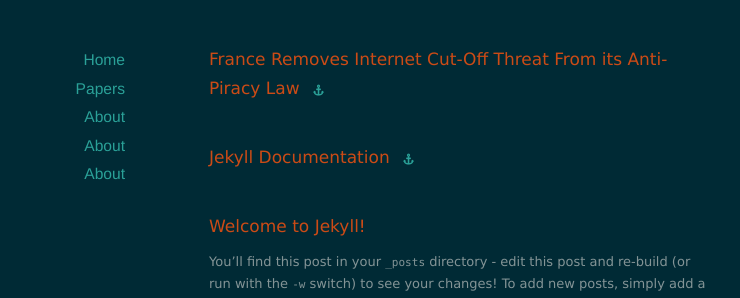
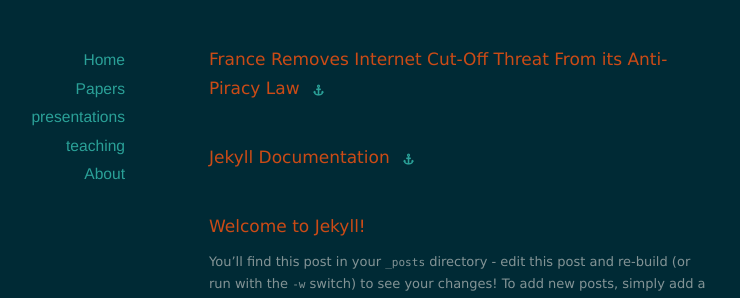
Before and after one commit to itaibassi/itaibassi.github.io, a Jekyll site: the page built from index.html, in a window 1280 px wide. Shown: the part 125-423 px from the top of the page, without its empty margins (181-921 px from the left). Built offline with Jekyll 4.4.1, drawn with Linux system fonts in a browser that asks for light colours; nearby versions of some CDN libraries; the list of posts is cut into pages by our own code.

Commit message:
Update default.html

```diff
--- a/_layouts/default.html
+++ b/_layouts/default.html
@@ -36,8 +36,8 @@
           <li><a href="/">Home</a></li>
           <!--<li><a href="/archives">Archive</a></li> -->
           <li><a href="/papers">Papers</a></li>
-          <li><a href="/presentations">About</a></li>
-          <li><a href="/teaching">About</a></li>
+          <li><a href="/presentations">presentations</a></li>
+          <li><a href="/teaching">teaching</a></li>
           <li><a href="/about">About</a></li>
 
         </ul>
```
